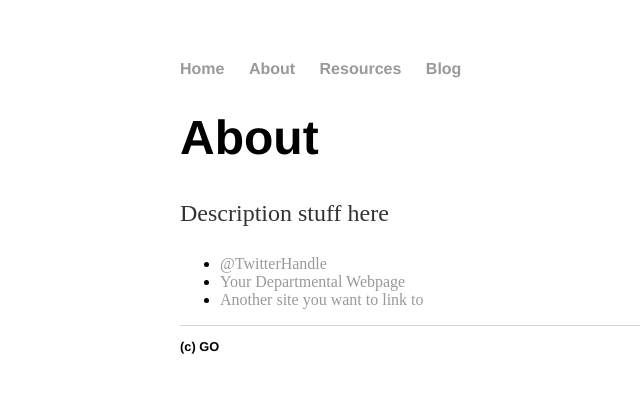
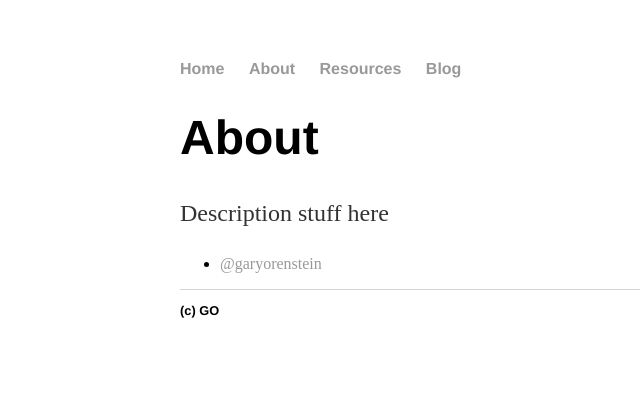
Before and after one commit to go12/go12.github.io, a Jekyll site: the page built from about/index.html, in a window 1280 px wide. Shown: the top 393 px of the page, without its empty margins (12-652 px from the left). Built offline with Jekyll 4.4.1, drawn with Linux system fonts in a browser that asks for light colours.

Commit message:
Update index.html

```diff
--- a/about/index.html
+++ b/about/index.html
@@ -8,8 +8,8 @@ title: About - GO GitHub Pages Website
 			<p>Description stuff here</p>
 
 			<ul class="contacts">
-				<li><a href="#">@TwitterHandle</a></li>
-				<li><a href="#">Your Departmental Webpage</a></li>
-				<li><a href="#">Another site you want to link to</a></li>
+				<li><a href="https://www.twitter.com/@garyorenstein/">@garyorenstein</a></li>
+				<!-- <li><a href="#">Your Departmental Webpage</a></li> -->
+				<!-- <li><a href="#">Another site you want to link to</a></li> -->
 				</ul>
 		</div>
```
